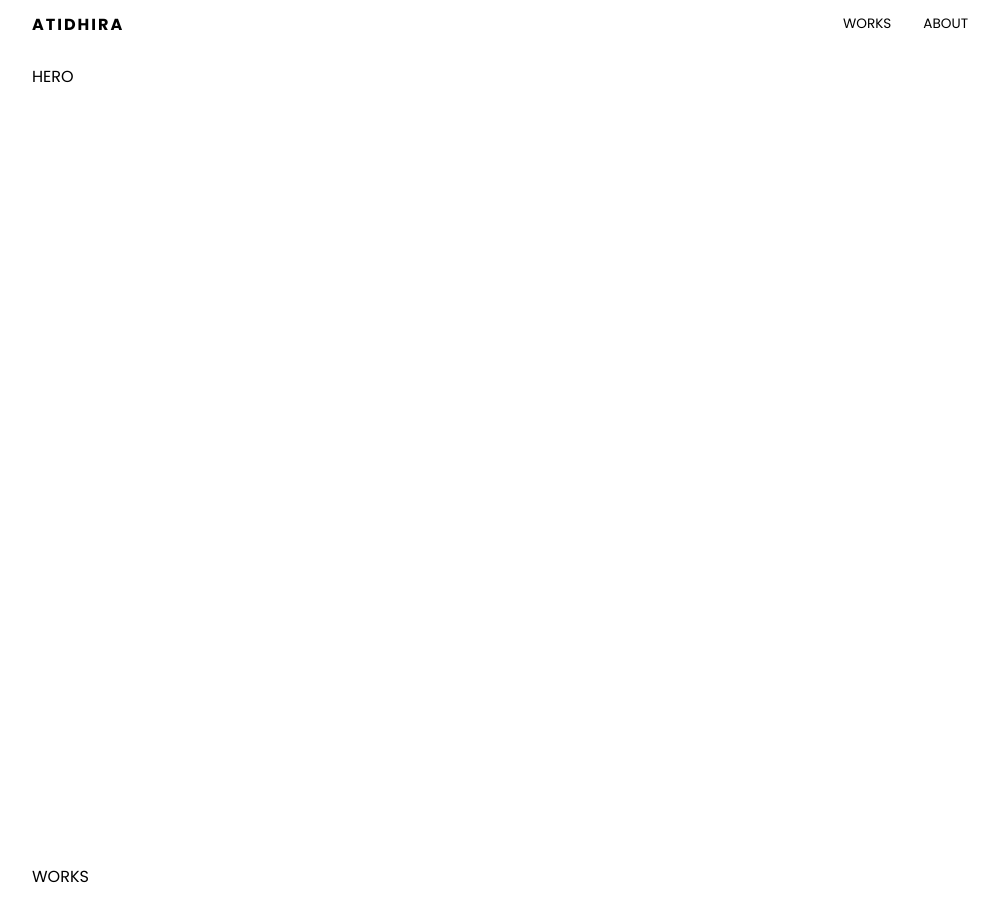
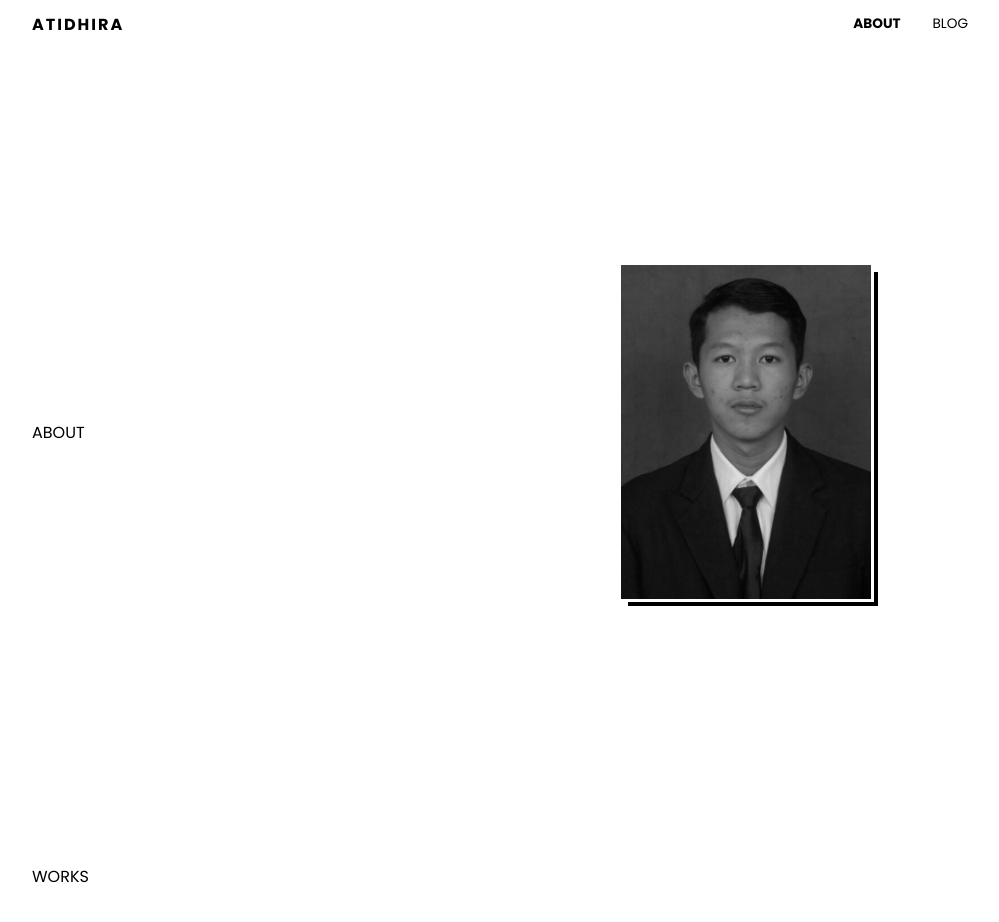
Before and after one commit to atidhirah/portfolio, a React (Create React App) app: page / in a window 1280 px wide. Shown: the top 922 px of the page, without its empty margins (132-1131 px from the left). Built offline with nearby package versions, Linux system fonts and the light colour scheme.

Commit message:
Add router-dom

```diff
--- a/package.json
+++ b/package.json
@@ -9,6 +9,7 @@
     "node-sass": "^6.0.0",
     "react": "^17.0.2",
     "react-dom": "^17.0.2",
+    "react-router-dom": "^5.2.0",
     "react-scripts": "4.0.3",
     "react-scroll": "^1.8.2",
     "styled-components": "^5.3.0",
--- a/public/index.html
+++ b/public/index.html
@@ -16,7 +16,7 @@
       href="https://fonts.googleapis.com/css2?family=Poppins:wght@300;400;500;600;700&display=swap"
       rel="stylesheet"
     />
-    <title>Atidhirah Porfolio</title>
+    <title>Atidhira Porfolio</title>
   </head>
   <body>
     <noscript>You need to enable JavaScript to run this app.</noscript>
--- a/src/App.js
+++ b/src/App.js
@@ -1,13 +1,18 @@
 import React from "react";
+import { BrowserRouter as Router, Route, Switch } from "react-router-dom";
 import { GlobalStyles } from "./GlobalStyles";
+import Blog from "./pages/Blog";
 import Home from "./pages/Home";
 
 function App() {
   return (
-    <div className="App">
+    <Router>
       <GlobalStyles />
-      <Home />
-    </div>
+      <Switch>
+        <Route path="/blog" component={Blog} />
+        <Route exact path="/" component={Home} />
+      </Switch>
+    </Router>
   );
 }
 
--- a/src/GlobalStyles.js
+++ b/src/GlobalStyles.js
@@ -23,6 +23,10 @@ export const GlobalStyles = createGlobalStyle`
         sans-serif;
     }
 
+    ::-webkit-scrollbar {
+        display: none;
+    }
+
     .container {
         width: 100%;
         max-width: 1080px;
@@ -35,4 +39,9 @@ export const GlobalStyles = createGlobalStyle`
         min-height: 100vh;
         padding-top: calc(var(--header-height) + 1rem);
     }
+
+    .active-nav {
+        font-weight: 700;
+        pointer-events: none;
+    }
 `;
--- a/src/components/About/AboutElements.js
+++ b/src/components/About/AboutElements.js
@@ -0,0 +1,28 @@
+import styled from "styled-components";
+
+export const Container = styled.div`
+  display: flex;
+  justify-content: center;
+  align-items: center;
+`;
+
+export const TextWrapper = styled.div`
+  flex-basis: 50%;
+`;
+
+export const ImageWrapper = styled.div`
+  flex-basis: 50%;
+  display: flex;
+  justify-content: center;
+`;
+
+export const Image = styled.img`
+  width: 100%;
+  max-width: 250px;
+  filter: grayscale(90);
+  box-shadow: 3px 3px 0 0 white, 7px 7px 0 0 black;
+
+  &:hover {
+    filter: none;
+  }
+`;
--- a/src/components/About/index.js
+++ b/src/components/About/index.js
@@ -1,10 +1,16 @@
 import React from "react";
+import { Container, TextWrapper, ImageWrapper, Image } from "./AboutElements";
+
+import MyImage from "../../images/my-photo.jpg";
 
 const About = () => {
   return (
-    <div id="about" className="container section">
-      ABOUT
-    </div>
+    <Container id="about" className="container section">
+      <TextWrapper>ABOUT</TextWrapper>
+      <ImageWrapper>
+        <Image src={MyImage} />
+      </ImageWrapper>
+    </Container>
   );
 };
 
--- a/src/components/Header/HeaderElements.js
+++ b/src/components/Header/HeaderElements.js
@@ -1,5 +1,8 @@
 import styled from "styled-components";
-import { Link } from "react-scroll";
+import { NavLink as LinkR } from "react-router-dom";
+import { Link as LinkS } from "react-scroll";
+
+export const TopPage = styled.div``;
 
 export const Container = styled.header`
   width: 100%;
@@ -21,7 +24,7 @@ export const LogoWrapper = styled.div`
   align-items: center;
 `;
 
-export const Logo = styled(Link)`
+export const Logo = styled(LinkS)`
   font-weight: 700;
   text-transform: uppercase;
   letter-spacing: 2px;
@@ -36,7 +39,9 @@ export const NavItem = styled.li`
   list-style: none;
 `;
 
-export const NavLink = styled(Link)`
+export const NavLink = styled(LinkR)`
+  color: var(--clr-black);
+  text-decoration: none;
   text-transform: uppercase;
   font-size: 0.85rem;
   height: 100%;
@@ -44,5 +49,4 @@ export const NavLink = styled(Link)`
   justify-content: center;
   align-items: center;
   margin: 0 1rem;
-  cursor: pointer;
 `;
--- a/src/components/Header/index.js
+++ b/src/components/Header/index.js
@@ -1,6 +1,6 @@
 import React from "react";
-import { animateScroll as scroll } from "react-scroll";
 import {
+  TopPage,
   Container,
   Nav,
   LogoWrapper,
@@ -12,12 +12,13 @@ import {
 
 const Header = () => {
   return (
+    <>
       <Container>
         <Nav className="container">
           <LogoWrapper>
             <Logo
               activeClass="active-link"
-            to="hero"
+              to="top"
               spy={true}
               smooth={true}
               duration={500}
@@ -27,30 +28,20 @@ const Header = () => {
           </LogoWrapper>
           <NavLinks>
             <NavItem>
-            <NavLink
-              activeClass="active-link"
-              to="works"
-              spy={true}
-              smooth={true}
-              duration={500}
-            >
-              Works
+              <NavLink exact={true} activeClassName="active-nav" to="/">
+                About
               </NavLink>
             </NavItem>
             <NavItem>
-            <NavLink
-              activeClass="active-link"
-              to="about"
-              spy={true}
-              smooth={true}
-              duration={500}
-            >
-              About
+              <NavLink activeClassName="active-nav" to="/blog">
+                Blog
               </NavLink>
             </NavItem>
           </NavLinks>
         </Nav>
       </Container>
+      <TopPage id="top" />
+    </>
   );
 };
 
--- a/src/components/Hero/index.js
+++ /dev/null
@@ -1,11 +0,0 @@
-import React from "react";
-
-const Hero = () => {
-  return (
-    <div id="hero" className="container section">
-      HERO
-    </div>
-  );
-};
-
-export default Hero;
--- /dev/null
+++ b/src/pages/Blog.js
@@ -0,0 +1,13 @@
+import React from "react";
+import Header from "../components/Header";
+
+const Blog = () => {
+  return (
+    <>
+      <Header />
+      <h1>Blog</h1>
+    </>
+  );
+};
+
+export default Blog;
--- a/src/pages/Home.js
+++ b/src/pages/Home.js
@@ -1,7 +1,6 @@
 import React from "react";
 
 import Header from "../components/Header";
-import Hero from "../components/Hero";
 import Works from "../components/Works";
 import About from "../components/About";
 
@@ -9,9 +8,8 @@ const Home = () => {
   return (
     <>
       <Header />
-      <Hero />
+      <About />
       <Works />
-      <About />
     </>
   );
 };
```
Also changed, not shown: src/components/Hero/HeroElements.js (deleted), src/images/my-photo.jpg (added), 1 other file (tests, documents, lock files or other folders). Lines whose indentation alone changed are shown as unchanged.
